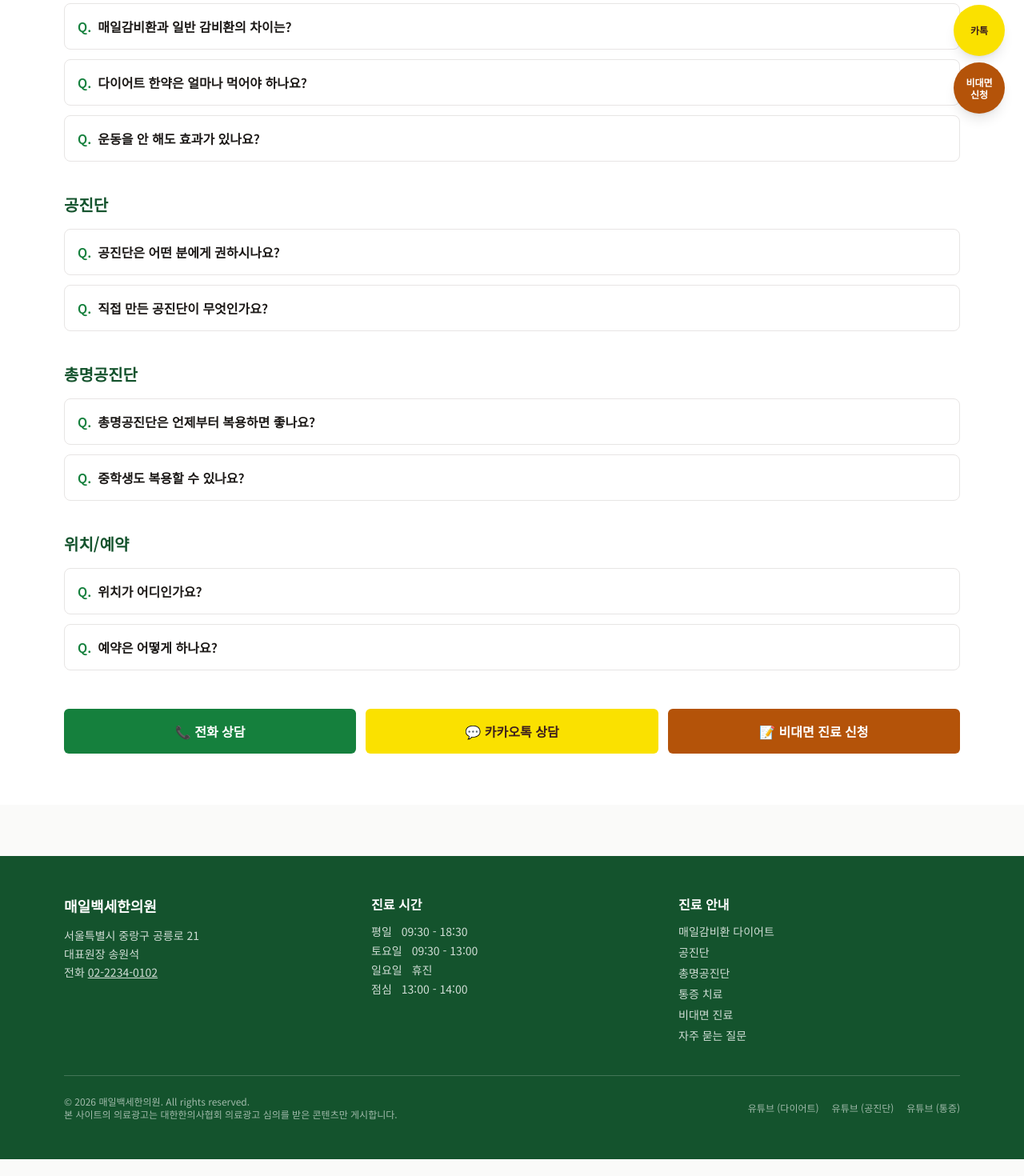
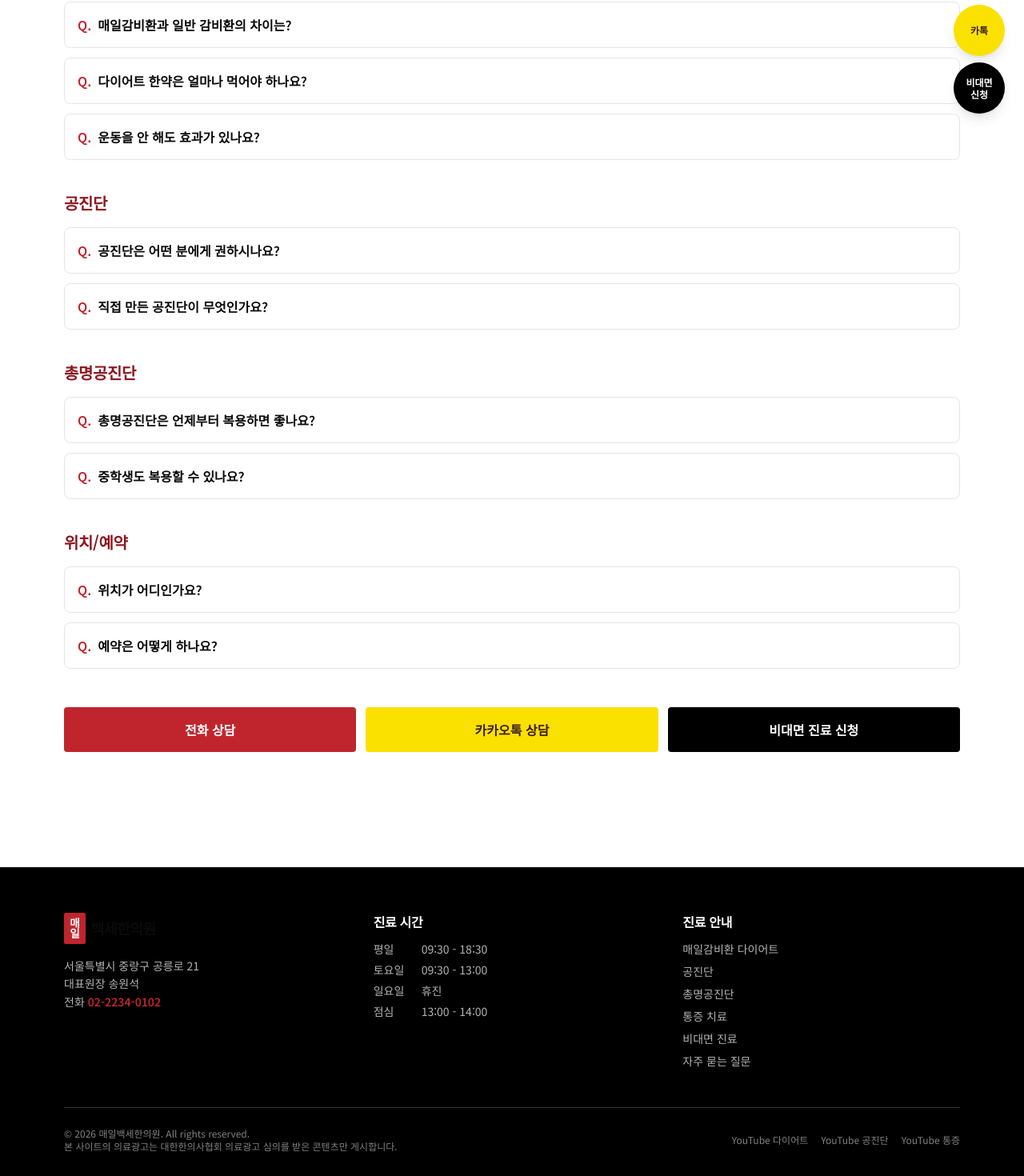
Before and after one commit to 365qortp-coder/mail100hanwon, a Next.js app: page /faq in a window 1280 px wide. Shown: the part 634-2104 px from the top of the page at 80% size. Before the commit the page ends 2083 px from the top, so only its background shows below. Built offline with nearby package versions, Linux system fonts and the light colour scheme.

Commit message:
design: white/black/red minimal redesign matching logo
- 컬러 팔레트: 흰색 베이스 + 블랙 + 레드(#c0252d) 포인트
- 로고 컴포넌트 추가 (매일 빨강 + 백세한의원 검정)
- Header/Footer/CTA 전부 새 팔레트로
- 폰트 letter-spacing 조정으로 모던한 느낌

```diff
--- a/src/app/globals.css
+++ b/src/app/globals.css
@@ -2,17 +2,24 @@
 @plugin "@tailwindcss/typography";
 
 :root {
-  --background: #fafaf9;
-  --foreground: #1c1917;
-  --brand-primary: #15803d;
-  --brand-primary-dark: #14532d;
-  --brand-primary-light: #dcfce7;
-  --brand-accent: #b45309;
-  --brand-accent-light: #fef3c7;
+  /* Base */
+  --background: #ffffff;
+  --foreground: #0a0a0a;
+
+  /* Brand */
+  --brand-primary: #c0252d;        /* logo red */
+  --brand-primary-dark: #8c1820;
+  --brand-primary-light: #fdecec;
+  --brand-accent: #0a0a0a;          /* black accent */
+  --brand-accent-light: #f5f5f5;
+
+  /* Surfaces */
   --surface: #ffffff;
-  --surface-muted: #f5f5f4;
-  --border: #e7e5e4;
-  --text-muted: #57534e;
+  --surface-muted: #fafafa;
+  --surface-dark: #0a0a0a;
+  --border: #e5e5e5;
+  --border-strong: #0a0a0a;
+  --text-muted: #525252;
 }
 
 @theme inline {
@@ -39,7 +46,6 @@ body {
   background: var(--background);
   color: var(--foreground);
   font-family: var(--font-pretendard), -apple-system, BlinkMacSystemFont, "Apple SD Gothic Neo", "Pretendard", "Noto Sans KR", system-ui, sans-serif;
-  font-feature-settings: "ss06";
   word-break: keep-all;
   -webkit-font-smoothing: antialiased;
   -moz-osx-font-smoothing: grayscale;
@@ -47,23 +53,47 @@ body {
 
 h1, h2, h3, h4, h5 {
   word-break: keep-all;
+  letter-spacing: -0.02em;
 }
 
-/* CTA pulse for floating buttons */
+/* Subtle pulse only on phone CTA */
 @keyframes brand-pulse {
-  0%, 100% { box-shadow: 0 0 0 0 rgba(21, 128, 61, 0.4); }
-  50% { box-shadow: 0 0 0 12px rgba(21, 128, 61, 0); }
+  0%, 100% { box-shadow: 0 0 0 0 rgba(192, 37, 45, 0.35); }
+  50% { box-shadow: 0 0 0 12px rgba(192, 37, 45, 0); }
 }
+.cta-pulse { animation: brand-pulse 2s ease-out infinite; }
 
-.cta-pulse {
-  animation: brand-pulse 2s ease-out infinite;
-}
-
-/* Smooth scrolling for anchor links */
 html { scroll-behavior: smooth; }
 
-/* Focus styles for accessibility */
 *:focus-visible {
   outline: 2px solid var(--brand-primary);
   outline-offset: 2px;
 }
+
+/* Logo block (vertical "매일" red + horizontal 백세한의원 black) */
+.logo-mark {
+  display: inline-flex;
+  align-items: center;
+  gap: 0.4rem;
+  line-height: 1;
+}
+.logo-mark__badge {
+  display: inline-flex;
+  flex-direction: column;
+  justify-content: center;
+  align-items: center;
+  background: var(--brand-primary);
+  color: #fff;
+  font-weight: 800;
+  padding: 0.35rem 0.45rem;
+  line-height: 1;
+  letter-spacing: 0.02em;
+  border-radius: 2px;
+  font-size: 0.85rem;
+}
+.logo-mark__text {
+  font-weight: 800;
+  color: var(--foreground);
+  letter-spacing: -0.04em;
+  font-size: 1.15rem;
+}
--- a/src/components/CTAButtons.tsx
+++ b/src/components/CTAButtons.tsx
@@ -16,25 +16,25 @@ export function CTAButtons({
     <div className="grid grid-cols-1 sm:grid-cols-3 gap-3">
       <a
         href={`tel:${clinic.contact.phoneClean}`}
-        className={`${sizeClass} flex items-center justify-center gap-2 rounded-md bg-[var(--brand-primary)] text-white font-semibold hover:bg-[var(--brand-primary-dark)] transition`}
+        className={`${sizeClass} flex items-center justify-center gap-2 rounded bg-[var(--brand-primary)] text-white font-semibold hover:bg-[var(--brand-primary-dark)] transition`}
       >
-        📞 전화 상담
+        전화 상담
       </a>
       <a
         href={clinic.contact.kakao}
         target="_blank"
         rel="noopener noreferrer"
-        className={`${sizeClass} flex items-center justify-center gap-2 rounded-md bg-[#FAE100] text-[#3C1E1E] font-semibold hover:brightness-95 transition`}
+        className={`${sizeClass} flex items-center justify-center gap-2 rounded bg-[#FAE100] text-[#3C1E1E] font-semibold hover:brightness-95 transition`}
       >
-        💬 카카오톡 상담
+        카카오톡 상담
       </a>
       <a
         href={targetForm}
         target="_blank"
         rel="noopener noreferrer"
-        className={`${sizeClass} flex items-center justify-center gap-2 rounded-md bg-[var(--brand-accent)] text-white font-semibold hover:brightness-95 transition`}
+        className={`${sizeClass} flex items-center justify-center gap-2 rounded bg-black text-white font-semibold hover:bg-[var(--brand-primary)] transition`}
       >
-        📝 {targetLabel}
+        {targetLabel}
       </a>
     </div>
   );
--- a/src/components/FloatingCTA.tsx
+++ b/src/components/FloatingCTA.tsx
@@ -29,12 +29,12 @@ export function FloatingCTA() {
       >
         <svg
           xmlns="http://www.w3.org/2000/svg"
-          width="24"
-          height="24"
+          width="22"
+          height="22"
           viewBox="0 0 24 24"
           fill="none"
           stroke="currentColor"
-          strokeWidth="2"
+          strokeWidth="2.2"
           strokeLinecap="round"
           strokeLinejoin="round"
         >
@@ -55,7 +55,7 @@ export function FloatingCTA() {
         target="_blank"
         rel="noopener noreferrer"
         aria-label="비대면 진료 신청"
-        className="w-14 h-14 md:w-16 md:h-16 rounded-full bg-[var(--brand-accent)] text-white flex items-center justify-center shadow-lg hover:brightness-95 transition"
+        className="w-14 h-14 md:w-16 md:h-16 rounded-full bg-black text-white flex items-center justify-center shadow-lg hover:bg-[var(--brand-primary)] transition"
       >
         <span className="text-xs font-bold leading-tight text-center">
           비대면
--- a/src/components/Footer.tsx
+++ b/src/components/Footer.tsx
@@ -1,14 +1,17 @@
 import Link from "next/link";
 import { clinic } from "@/data/clinic";
+import { Logo } from "@/components/Logo";
 
 export function Footer() {
   return (
-    <footer className="bg-[var(--brand-primary-dark)] text-white mt-16">
-      <div className="mx-auto max-w-6xl px-4 py-12">
-        <div className="grid md:grid-cols-3 gap-8">
+    <footer className="bg-black text-white mt-20">
+      <div className="mx-auto max-w-6xl px-4 py-14">
+        <div className="grid md:grid-cols-3 gap-10">
           <div>
-            <h3 className="text-lg font-bold mb-3">{clinic.name}</h3>
-            <p className="text-sm text-white/80 leading-relaxed">
+            <div className="mb-4">
+              <Logo size="default" />
+            </div>
+            <p className="text-sm text-white/70 leading-relaxed">
               {clinic.address.full}
               <br />
               대표원장 {clinic.director.name}
@@ -16,7 +19,7 @@ export function Footer() {
               전화{" "}
               <a
                 href={`tel:${clinic.contact.phoneClean}`}
-                className="underline hover:text-white"
+                className="text-[var(--brand-primary)] font-semibold hover:text-white"
               >
                 {clinic.contact.phone}
               </a>
@@ -24,30 +27,30 @@ export function Footer() {
           </div>
 
           <div>
-            <h4 className="font-semibold mb-3">진료 시간</h4>
-            <dl className="text-sm text-white/80 space-y-1">
+            <h4 className="font-bold mb-3 text-white">진료 시간</h4>
+            <dl className="text-sm text-white/70 space-y-1.5">
               <div className="flex gap-3">
-                <dt>평일</dt>
+                <dt className="w-12">평일</dt>
                 <dd>{clinic.hours.weekday}</dd>
               </div>
               <div className="flex gap-3">
-                <dt>토요일</dt>
+                <dt className="w-12">토요일</dt>
                 <dd>{clinic.hours.saturday}</dd>
               </div>
               <div className="flex gap-3">
-                <dt>일요일</dt>
+                <dt className="w-12">일요일</dt>
                 <dd>{clinic.hours.sunday}</dd>
               </div>
               <div className="flex gap-3">
-                <dt>점심</dt>
+                <dt className="w-12">점심</dt>
                 <dd>{clinic.hours.lunch}</dd>
               </div>
             </dl>
           </div>
 
           <div>
-            <h4 className="font-semibold mb-3">진료 안내</h4>
-            <ul className="text-sm text-white/80 space-y-1.5">
+            <h4 className="font-bold mb-3 text-white">진료 안내</h4>
+            <ul className="text-sm text-white/70 space-y-2">
               <li>
                 <Link href="/treatments/diet" className="hover:text-white">
                   매일감비환 다이어트
@@ -82,7 +85,7 @@ export function Footer() {
           </div>
         </div>
 
-        <div className="mt-10 pt-6 border-t border-white/20 flex flex-col md:flex-row items-start md:items-center justify-between gap-4 text-xs text-white/60">
+        <div className="mt-12 pt-6 border-t border-white/20 flex flex-col md:flex-row items-start md:items-center justify-between gap-4 text-xs text-white/50">
           <p>
             © {new Date().getFullYear()} {clinic.name}. All rights reserved.
             <br />
@@ -90,13 +93,13 @@ export function Footer() {
           </p>
           <div className="flex gap-4">
             <a href={clinic.youtube.diet} target="_blank" rel="noopener" className="hover:text-white">
-              유튜브 (다이어트)
+              YouTube 다이어트
             </a>
             <a href={clinic.youtube.gongjindan} target="_blank" rel="noopener" className="hover:text-white">
-              유튜브 (공진단)
+              YouTube 공진단
             </a>
             <a href={clinic.youtube.pain} target="_blank" rel="noopener" className="hover:text-white">
-              유튜브 (통증)
+              YouTube 통증
             </a>
           </div>
         </div>
--- /dev/null
+++ b/src/components/Logo.tsx
@@ -0,0 +1,20 @@
+import Link from "next/link";
+
+export function Logo({ size = "default" }: { size?: "default" | "large" | "small" }) {
+  const sizes = {
+    small: { badge: "text-xs px-1.5 py-1", text: "text-base" },
+    default: { badge: "text-sm px-2 py-1.5", text: "text-lg" },
+    large: { badge: "text-base px-2.5 py-2", text: "text-2xl" },
+  };
+  const s = sizes[size];
+
+  return (
+    <Link href="/" className="logo-mark group" aria-label="매일백세한의원 홈">
+      <span className={`logo-mark__badge ${s.badge}`}>
+        <span>매</span>
+        <span>일</span>
+      </span>
+      <span className={`logo-mark__text ${s.text}`}>백세한의원</span>
+    </Link>
+  );
+}
```
Also changed, not shown: src/components/Header.tsx (+9 -17 lines).
